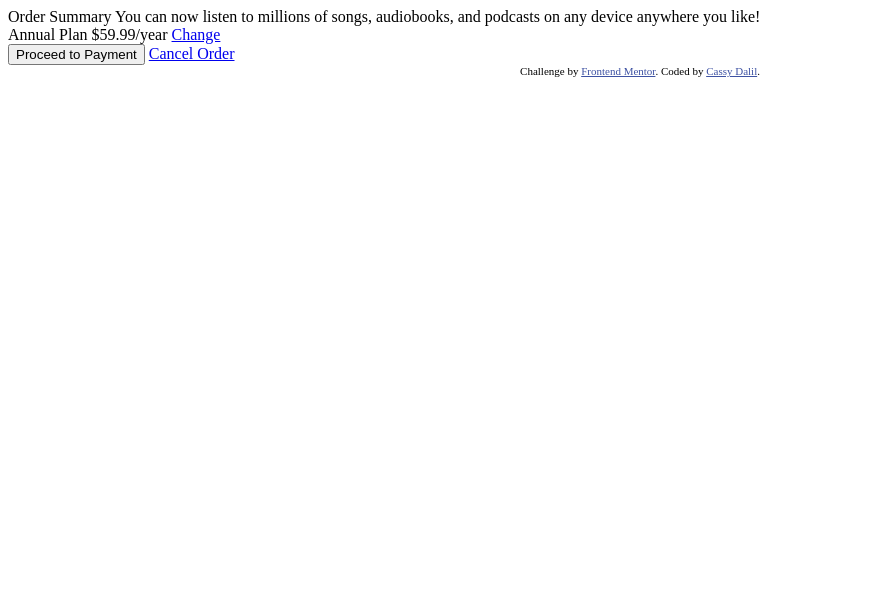
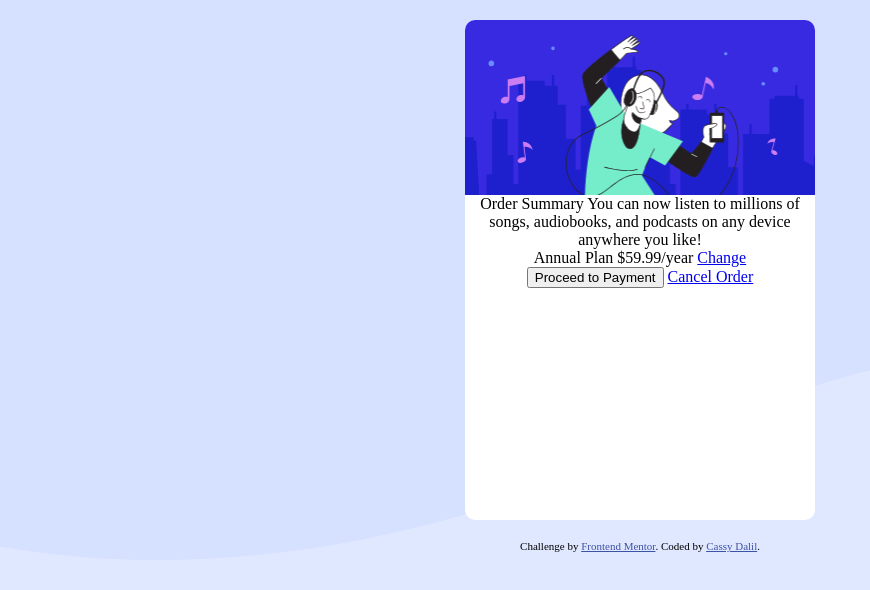
Before and after one commit to cassy-dalil/frontend-mentor-Order-Summary.github.io, a plain HTML site: page index.html in a window 1280 px wide. Shown: the whole page, without its empty margins (0-870 px from the left). Drawn offline with Linux system fonts and the light colour scheme.

Commit message:
css background

```diff
--- a/index.html
+++ b/index.html
@@ -15,6 +15,7 @@
 <body>
 
   <section class="main-container">
+    <div class="fun-image"></div>
     <div class="order-summary">
       Order Summary
 
--- a/style.css
+++ b/style.css
@@ -17,6 +17,18 @@ The designs were created to the following widths:
 
 body {
     font-family: 'Red Hat Display';
+    background-color: var(--pale-blue);
+    background-image: url('./images/pattern-background-mobile.svg');
+    background-position: center;
+    background-repeat: no-repeat;
+    background-size: cover;
+}
+
+@media (min-width: 800px) {
+    body {
+        background-image: url('./images/pattern-background-desktop.svg');
+
+    }
 }
 
 /* COLORS */
@@ -37,4 +49,30 @@ body {
     color: hsl(228, 45%, 44%);
 }
 
+
+
+/* MAIN CONTAINER */
+
+.main-container {
+    height: 500px;
+    width: 350px;
+    border-radius: 10px;
+    background-color: white;
+    text-align: center;
+    margin: 20px auto;
+}
+
+.fun-image {
+    height: 175px;
+    width: 350px;
+    border-top-left-radius: 10px;
+    border-top-right-radius: 10px;
+    background-image: url('./images/illustration-hero.svg');
+    background-position: center;
+    background-repeat: no-repeat;
+    background-size: cover;
+}
+
+
+
 /* SEE HOVER STATES FOR INTERACTIVE ELEMENTS */
```
